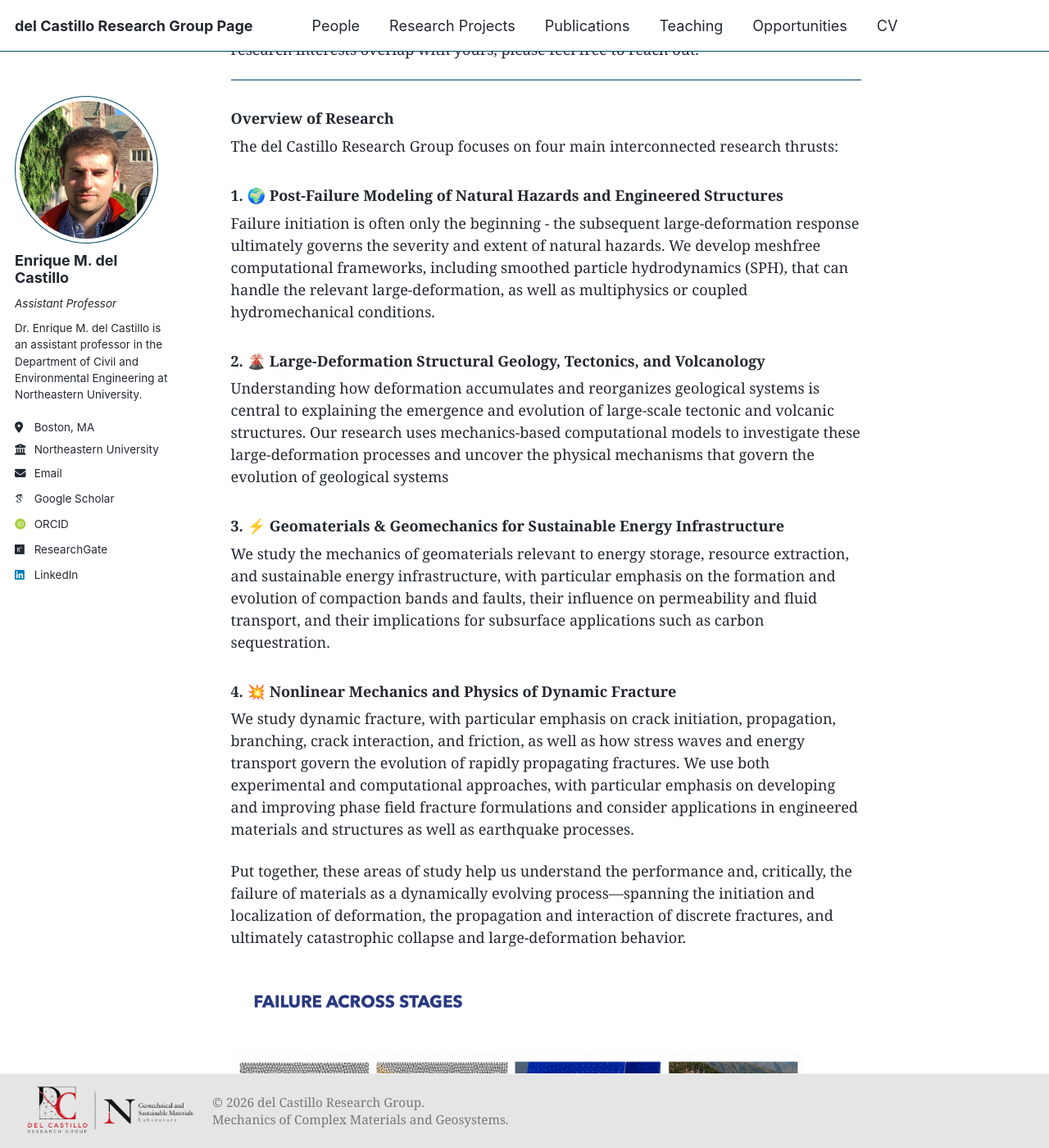
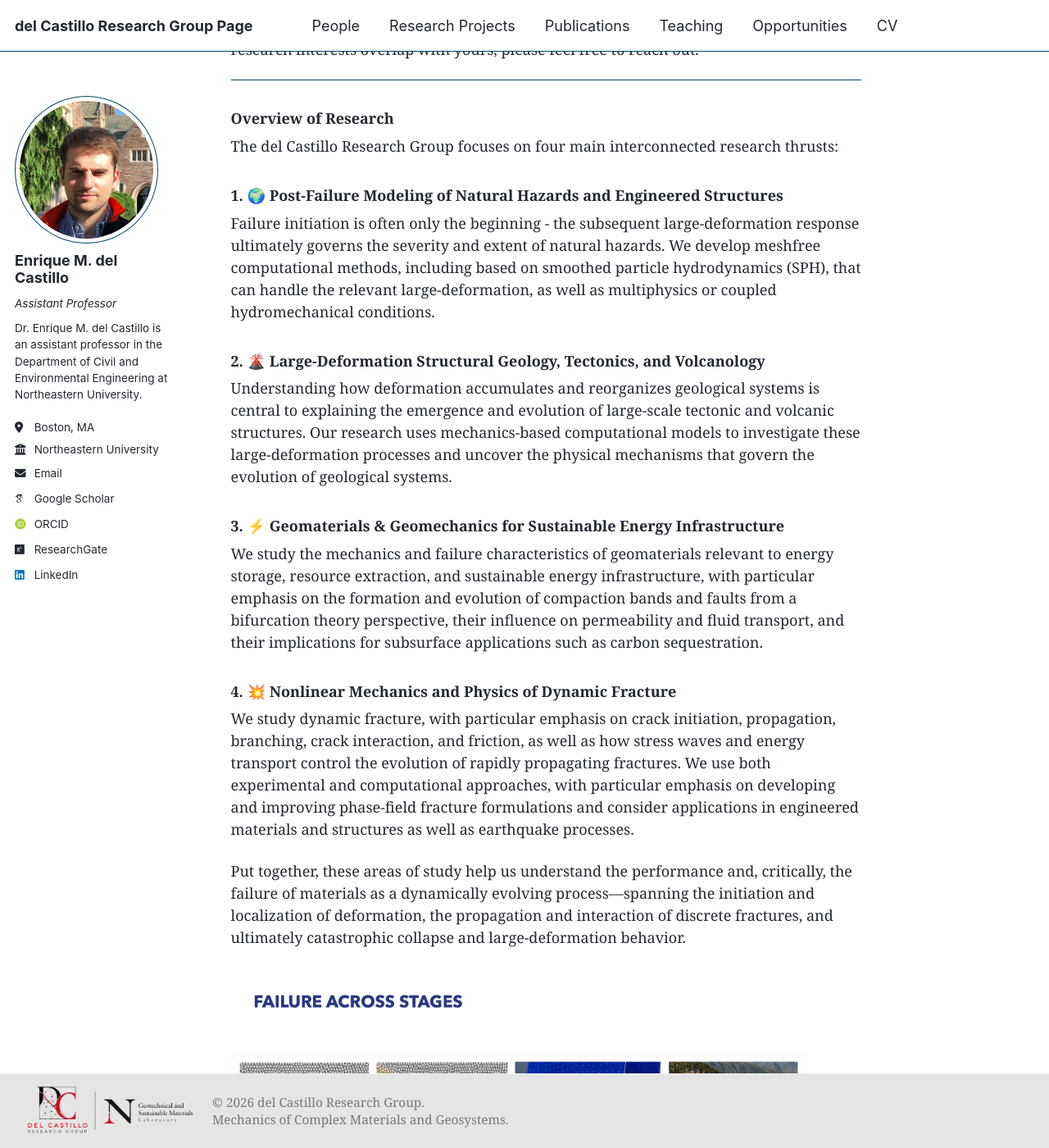
Before and after one commit to emdc19/emdcwebsite, a Jekyll site: the page built from _pages/about.md, in a window 1280 px wide and 1400 px high, scrolled down 1071 px. Shown: the whole window at 82% size. Built offline with Jekyll 4.4.1, drawn with Linux system fonts in a browser that asks for light colours; some web fonts are replaced; a script that is not in the unit is left out; some of the changed text lies outside the part shown.

Commit message:
Update about.md

```diff
--- a/_pages/about.md
+++ b/_pages/about.md
@@ -10,10 +10,9 @@ redirect_from:
 <img src="{{ base_path }}/images/lablogoTrans.png" alt="del Castillo Research Group logo" class="homepage-logo">
 
 Welcome to the **del Castillo Research Group** at **Northeastern University**, led by Dr. Enrique M. del Castillo. Our objective as a research group is to further
-fundamental understanding of the mechanics and physics governing **complex materials** and **geosystems**, and harnessing this knowledge for solving engineering and geophysical challenges in relation to the built environment.
+fundamental understanding of the mechanics and physics governing **complex materials** and **geosystems**, and harness this knowledge for solving engineering and geophysical challenges in relation to the built environment.
 
-From a methodology standpoint, in addition to developing computational methods, we use simulation and experimentation to probe and
-improve mechanistic theory, and to create **computational digital twins** of geomaterials and earth structures. We utilize the computational resources from Northeastern's **Explorer cluster**, located in the Massachusetts Green High Performance Computing Center (MGHPCC) and also steward the new **Geotechnical and Sustainable Materials Laboratory** space at Northeastern University, which will include modern material testing and geotechnical equipment, as well as high-velocity optical imaging for DIC analysis.
+From a methodology standpoint, in addition to developing both mechanistic and data-driven computational methods, we use simulation and experimentation to probe and improve mechanistic theory, and to create **computational digital twins** of geomaterials and earth structures. We utilize the computational resources from Northeastern's **Explorer cluster**, located in the Massachusetts Green High Performance Computing Center (MGHPCC) and also steward the new **Geotechnical and Sustainable Materials Laboratory** space at Northeastern University, which will include modern material testing and geotechnical equipment, as well as high-velocity optical imaging for DIC analysis.
 
 By **complex materials** we refer to both natural and engineered materials which exhibit heterogeneity, evolving microstructures, multiple phases, internal interfaces, nonlinear/inelastic behavior, localized failure and fracture, and coupled physical processes. This includes most geomaterials, porous materials, and granular media, which are the second most abundant type of material on Earth.
 
@@ -29,19 +28,19 @@ The del Castillo Research Group focuses on four main interconnected research thr
 
 ### 1. 🌍 Post-Failure Modeling of Natural Hazards and Engineered Structures
 
-Failure initiation is often only the beginning - the subsequent large-deformation response ultimately governs the severity and extent of natural hazards. We develop meshfree computational frameworks, including smoothed particle hydrodynamics (SPH), that can handle the relevant large-deformation, as well as multiphysics or coupled hydromechanical conditions.
+Failure initiation is often only the beginning - the subsequent large-deformation response ultimately governs the severity and extent of natural hazards. We develop meshfree computational methods, including based on smoothed particle hydrodynamics (SPH), that can handle the relevant large-deformation, as well as multiphysics or coupled hydromechanical conditions.
 
 ### 2. 🌋 Large-Deformation Structural Geology, Tectonics, and Volcanology
 
-Understanding how deformation accumulates and reorganizes geological systems is central to explaining the emergence and evolution of large-scale tectonic and volcanic structures. Our research uses mechanics-based computational models to investigate these large-deformation processes and uncover the physical mechanisms that govern the evolution of geological systems
+Understanding how deformation accumulates and reorganizes geological systems is central to explaining the emergence and evolution of large-scale tectonic and volcanic structures. Our research uses mechanics-based computational models to investigate these large-deformation processes and uncover the physical mechanisms that govern the evolution of geological systems.
 
 ### 3. ⚡ Geomaterials & Geomechanics for Sustainable Energy Infrastructure
 
-We study the mechanics of geomaterials relevant to energy storage, resource extraction, and sustainable energy infrastructure, with particular emphasis on the formation and evolution of compaction bands and faults, their influence on permeability and fluid transport, and their implications for subsurface applications such as carbon sequestration.
+We study the mechanics and failure characteristics of geomaterials relevant to energy storage, resource extraction, and sustainable energy infrastructure, with particular emphasis on the formation and evolution of compaction bands and faults from a bifurcation theory perspective, their influence on permeability and fluid transport, and their implications for subsurface applications such as carbon sequestration.
 
 ### 4. 💥 Nonlinear Mechanics and Physics of Dynamic Fracture
 
-We study dynamic fracture, with particular emphasis on crack initiation, propagation, branching, crack interaction, and friction, as well as how stress waves and energy transport govern the evolution of rapidly propagating fractures. We use both experimental and computational approaches, with particular emphasis on developing and improving phase field fracture formulations and consider applications in engineered materials and structures as well as earthquake processes.
+We study dynamic fracture, with particular emphasis on crack initiation, propagation, branching, crack interaction, and friction, as well as how stress waves and energy transport control the evolution of rapidly propagating fractures. We use both experimental and computational approaches, with particular emphasis on developing and improving phase-field fracture formulations and consider applications in engineered materials and structures as well as earthquake processes.
 
 Put together, these areas of study help us understand the performance and, critically, the failure of materials as a dynamically evolving process—spanning the initiation and localization of deformation, the propagation and interaction of discrete fractures, and ultimately catastrophic collapse and large-deformation behavior.
 
```
